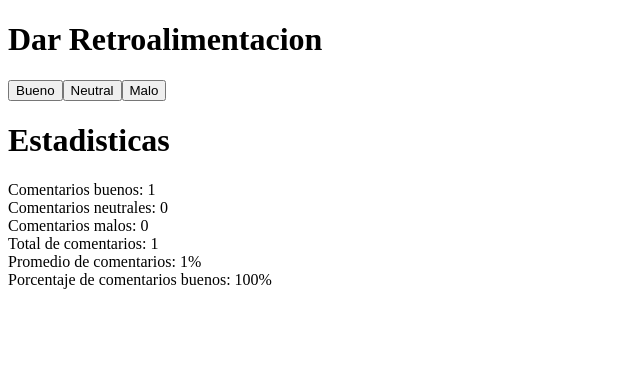
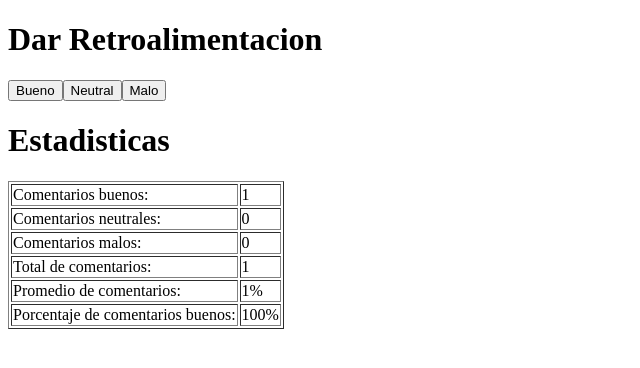
Before and after one commit to facusardi/desarrollo-we-practica, a React (Vite) app in the folder Part 1/Unicafe/: page / in a window 1280 px wide. Both pictures are taken after a click on the button "Bueno". Shown: the top 368 px of the page, without its empty margins (0-640 px from the left). Built offline with nearby package versions, Linux system fonts and the light colour scheme.

Commit message:
Ejercicio 1.11 Finalizado

```diff
--- a/Part 1/Unicafe/src/App.jsx
+++ b/Part 1/Unicafe/src/App.jsx
@@ -22,8 +22,7 @@ const [votes, setVotes]= useState({
       <h1>Dar Retroalimentacion</h1>
       <Button onVote={handleVote} />
       <h1>Estadisticas</h1>
-      <Stadistic votes={votes}/>
-
+        <Stadistic votes={votes}/>
     </div>
   )
 }
--- a/Part 1/Unicafe/src/Componentes/StadisticLine.jsx
+++ b/Part 1/Unicafe/src/Componentes/StadisticLine.jsx
@@ -1,7 +1,8 @@
 import React from 'react'
 
 export const StadisticLine = ({ text, value }) => (
-  <div>
-    {text} {value}
-  </div>
+    <tr>
+      <td>{text}</td>
+      <td>{value}</td>
+    </tr>
 )
--- a/Part 1/Unicafe/src/Componentes/Stadistics.jsx
+++ b/Part 1/Unicafe/src/Componentes/Stadistics.jsx
@@ -8,12 +8,18 @@ const Stadistic = ({votes}) => {
   return (
     getAll()=== 0 ? <p>No hay retroalimentacion</p> :
     <div>
-      <StadisticLine text='Comentarios buenos:' value={votes.bueno} />
-      <StadisticLine text='Comentarios neutrales:' value={votes.neutral} />
-      <StadisticLine text='Comentarios malos:' value={votes.malo} />
-      <StadisticLine text='Total de comentarios:' value={getAll()} />
-      <StadisticLine text='Promedio de comentarios:' value={getProm()}/>
-      <StadisticLine text='Porcentaje de comentarios buenos:' value={getDisparo()}/>
+      <table border='1'>
+      <tbody>
+        <StadisticLine text='Comentarios buenos:' value={votes.bueno} />
+        <StadisticLine text='Comentarios neutrales:' value={votes.neutral} />
+        <StadisticLine text='Comentarios malos:' value={votes.malo} />          <StadisticLine text='Total de comentarios:' value={getAll()} />
+        <StadisticLine text='Promedio de comentarios:' value={getProm()}/>
+        <StadisticLine text='Porcentaje de comentarios buenos:' value={getDisparo()}/>
+      </tbody>
+
+      </table>
+
+
     </div>
   )
 }
```
